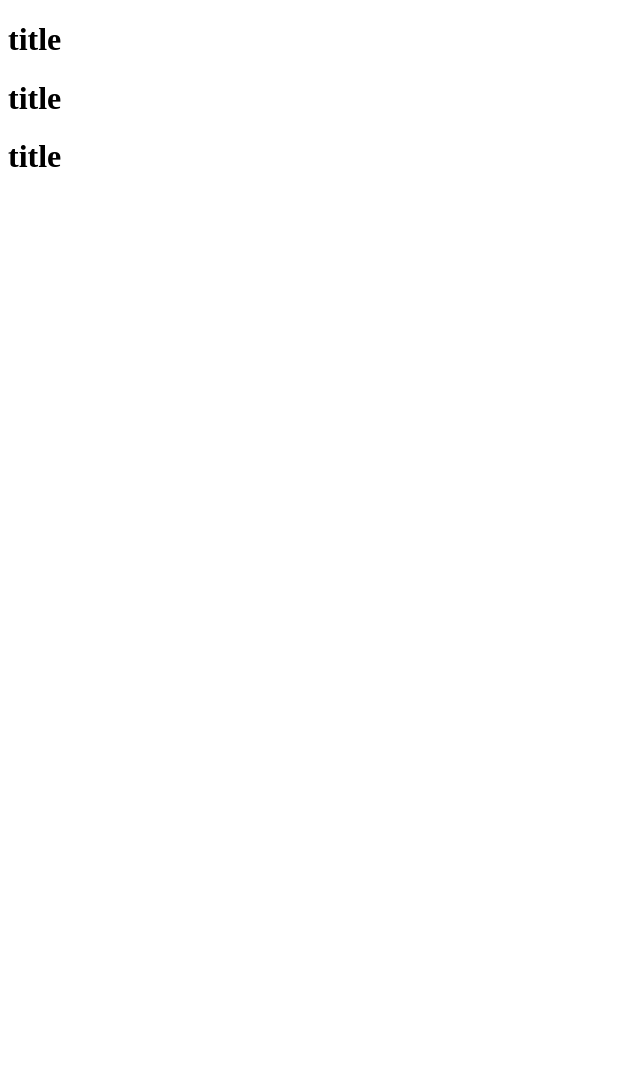
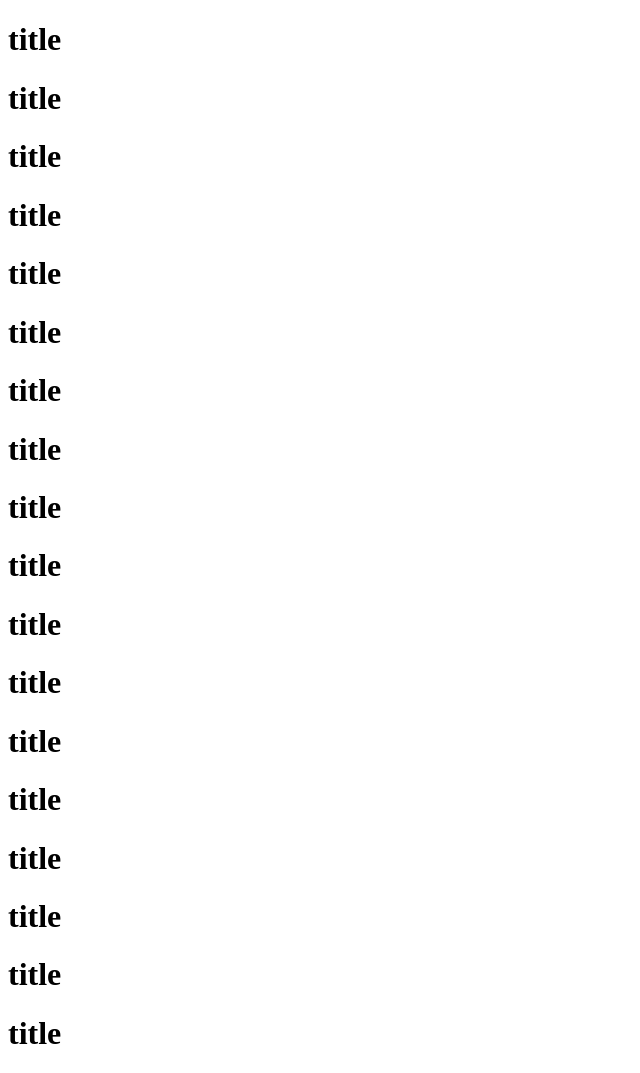
Before and after one commit to tyomkainfo/trainers, a plain HTML site: page index.html in a window 1280 px wide. Shown: the whole page, without its empty margins (0-640 px from the left). Before the commit the page ends 800 px from the top, so only its background shows below. Drawn offline with Linux system fonts and the light colour scheme.

Commit message:
add new tag

```diff
--- a/index.html
+++ b/index.html
@@ -11,6 +11,25 @@
 <h1>title</h1>
 <h1>title</h1>
 <h1>title</h1>
+<h1>title</h1>
+<h1>title</h1>
+<h1>title</h1>
+
+<h1>title</h1>
+<h1>title</h1>
+<h1>title</h1>
+
+<h1>title</h1>
+<h1>title</h1>
+<h1>title</h1>
+
+<h1>title</h1>
+<h1>title</h1>
+<h1>title</h1>
+
+<h1>title</h1>
+<h1>title</h1>
+<h1>title</h1>
 
 </body>
 </html>
```
